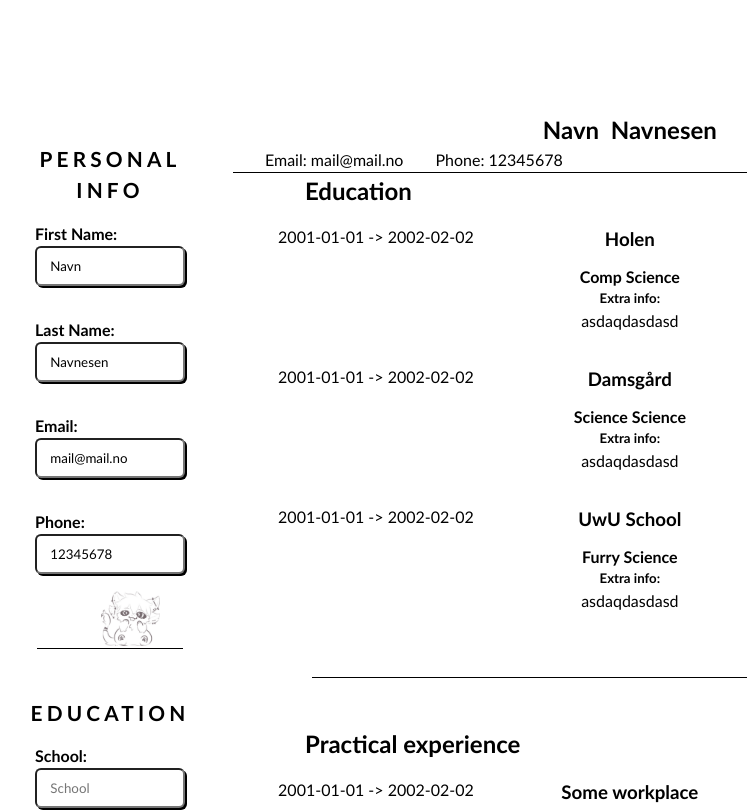
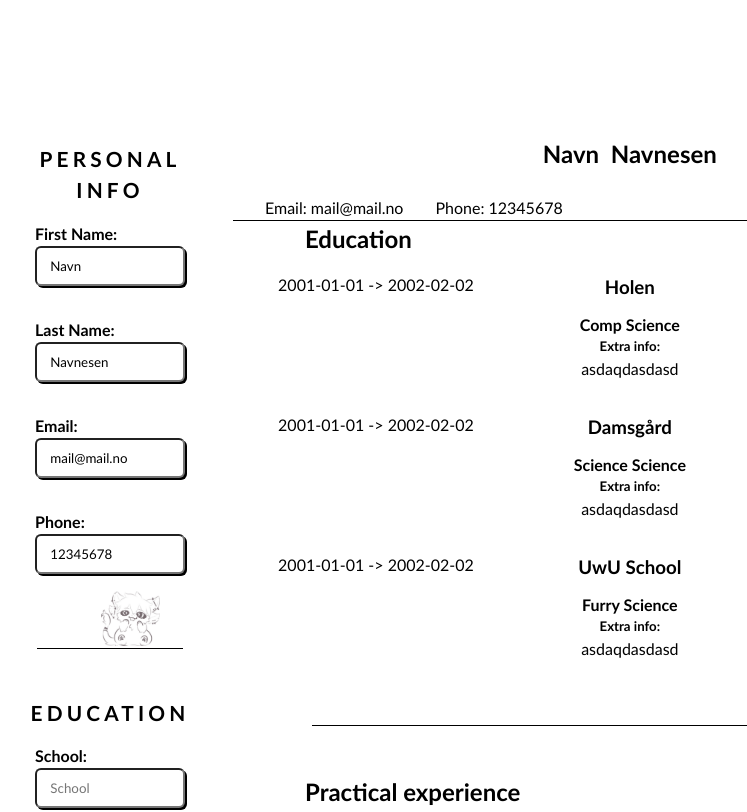
Before and after one commit to ATlexEide/cv-app, a React (Vite) app: page / in a window 1280 px wide. Shown: the top 812 px of the page, without its empty margins (221-968 px from the left). Built offline with nearby package versions, Linux system fonts and the light colour scheme.

Commit message:
Add paddding to heading

```diff
--- a/src/styles/PreviewFile.css
+++ b/src/styles/PreviewFile.css
@@ -8,6 +8,9 @@
   color: black;
   width: 210mm;
   height: 297mm;
+}
+#title {
+  padding: 1em;
 }
 .border {
   border-bottom: solid 2px black;
```
